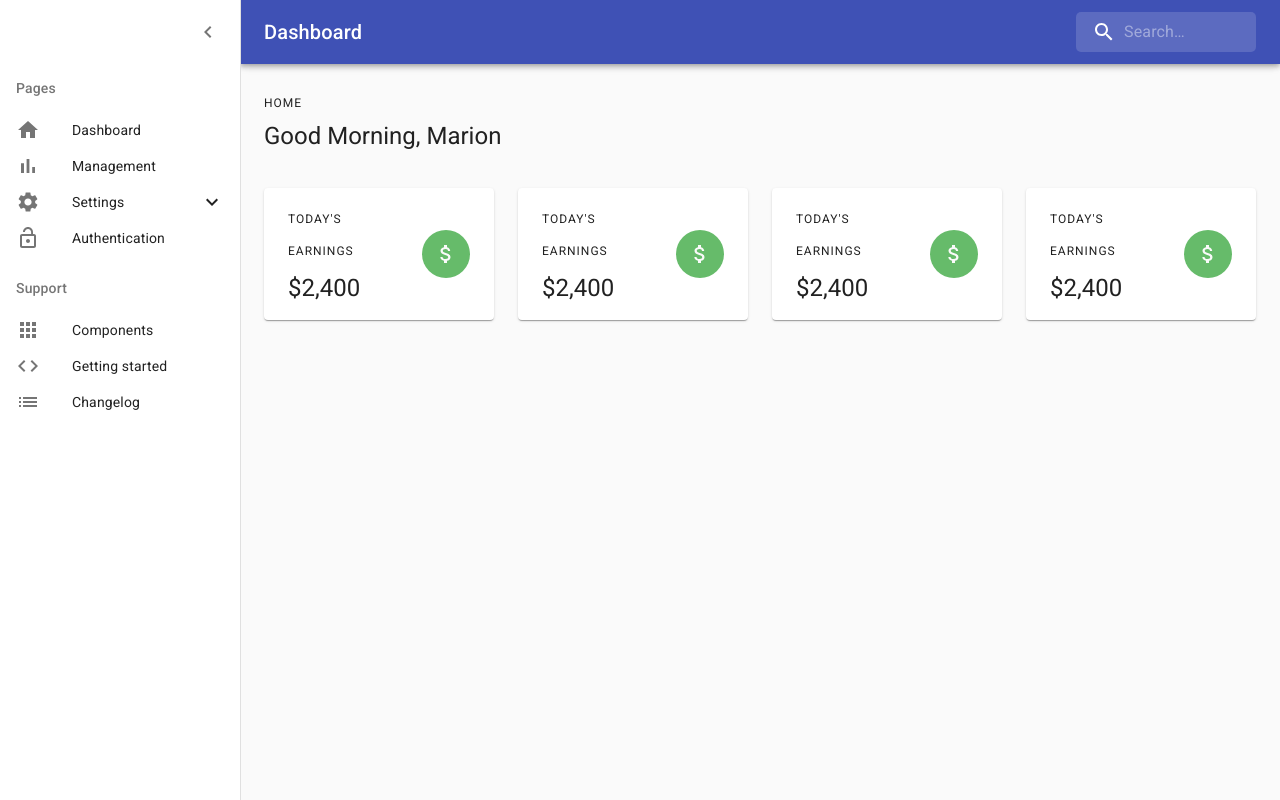
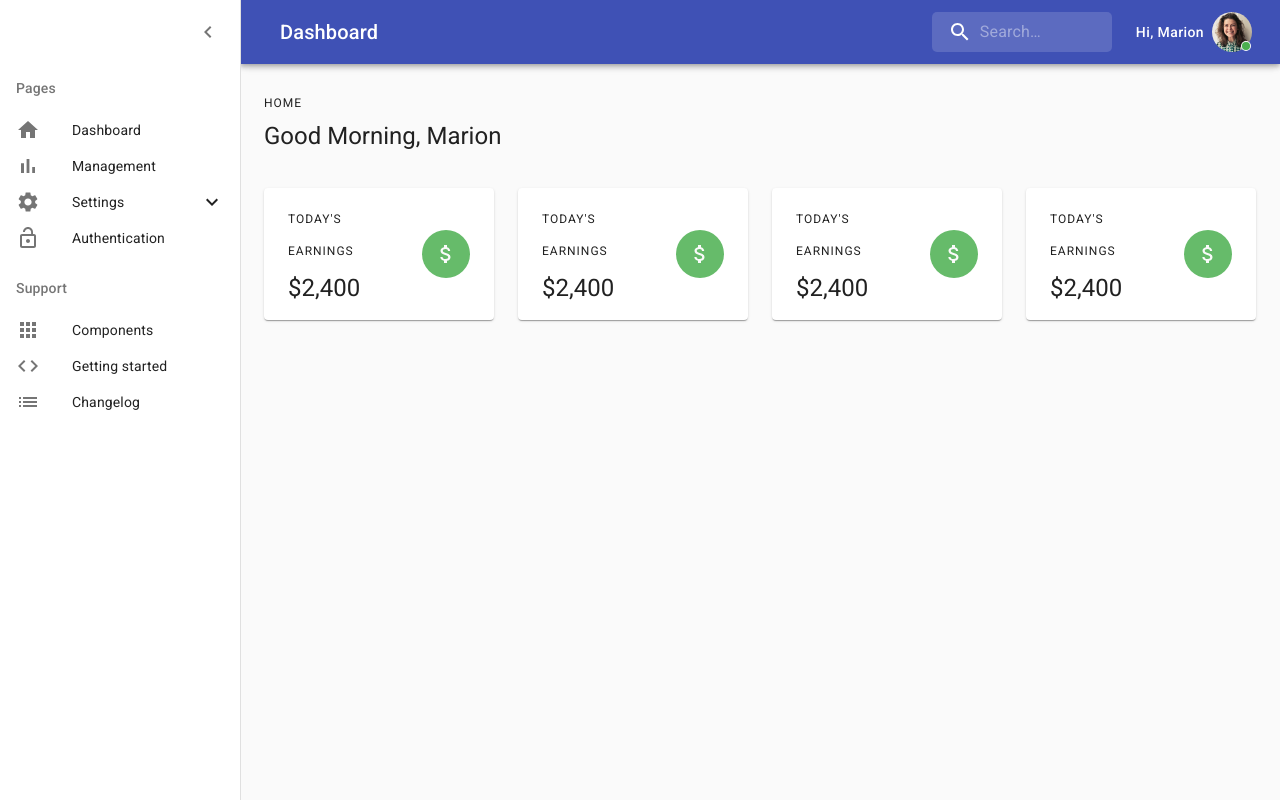
Before and after one commit to AlterClassIO/material-dashboard-react, a React (Create React App) app: page /dashboard in a window 1280 px wide. Built offline with nearby package versions, Linux system fonts and the light colour scheme.

Commit message:
refact: move part of AppBar content to distinct components

```diff
--- a/src/layouts/Admin.js
+++ b/src/layouts/Admin.js
@@ -15,6 +15,7 @@ import MenuIcon from '@material-ui/icons/Menu';
 import ChevronLeftIcon from '@material-ui/icons/ChevronLeft';
 import Typography from '@material-ui/core/Typography';
 import List from '@material-ui/core/List';
+import Grid from '@material-ui/core/Grid';
 import ListSubheader from '@material-ui/core/ListSubheader';
 import ListItem from '@material-ui/core/ListItem';
 import ListItemIcon from '@material-ui/core/ListItemIcon';
@@ -31,6 +32,7 @@ import ExpandLess from '@material-ui/icons/ExpandLess';
 import ExpandMore from '@material-ui/icons/ExpandMore';
 // core components
 import Search from '../components/Search';
+import ProfileButton from '../components/ProfileButton';
 // pages
 import Settings from '../pages/Settings';
 import Dashboard from "../pages/Dashboard";
@@ -45,11 +47,6 @@ const Layout = styled.div`
 const StyledAppBar = styled(AppBar)`
   margin-left: ${props => props.shifted ? `${drawerWidth}px` : '0'};
   width: ${props => props.shifted ? `calc(100% - ${drawerWidth}px)` : '100%'};
-`;
-const ToolbarContent = styled.div`
-  flex-grow: 1;
-  display: flex;
-  justify-content: flex-end;
 `;
 const StyledIconButton = styled(IconButton)`
   display: ${props => props.show ? 'inline-block' : 'none'};
@@ -94,6 +91,20 @@ const StyledLink = styled(Link)`
   }
 `;
 
+const GridContainer = ({ children }) => (
+  <Grid
+    container
+    spacing={2}
+    alignItems="center"
+    justify="space-between"
+  >
+    {children}
+  </Grid>
+);
+const GridItem = ({ children }) => (
+  <Grid item>{children}</Grid>
+);
+
 // main component
 const AdminLayout = ({ title = 'Dashboard' }) => {
   // state
@@ -112,12 +123,10 @@ const AdminLayout = ({ title = 'Dashboard' }) => {
   };
 
   // render component
-  const renderAppBar = () => (
-    <StyledAppBar
-      position="fixed"
-      shifted={openDrawer ? 1 : 0}
-    >
-      <Toolbar>
+  const renderLeftAppBarContent = () => (
+    <GridItem>
+      <GridContainer>
+        <GridItem>
           <StyledIconButton
             color="inherit"
             aria-label="open drawer"
@@ -127,12 +136,41 @@ const AdminLayout = ({ title = 'Dashboard' }) => {
           >
             <MenuIcon />
           </StyledIconButton>
+        </GridItem>
+        <GridItem>
           <Typography variant="h6" noWrap>
             {title}
           </Typography>
-        <ToolbarContent>
+        </GridItem>
+      </GridContainer>
+    </GridItem>
+  );
+  const renderRightAppBarContent = () => (
+    <GridItem>
+      <GridContainer>
+        <GridItem>
           <Search />
-        </ToolbarContent>
+        </GridItem>
+        <GridItem>
+          <ProfileButton
+            text="Hi, Marion"
+            alt="Marion Cotillard"
+            src="/avatar.jpg"
+          />
+        </GridItem>
+      </GridContainer>
+    </GridItem>
+  );
+  const renderAppBar = () => (
+    <StyledAppBar
+      position="fixed"
+      shifted={openDrawer ? 1 : 0}
+    >
+      <Toolbar>
+        <GridContainer>
+          {renderLeftAppBarContent()}
+          {renderRightAppBarContent()}
+        </GridContainer>
       </Toolbar>
     </StyledAppBar>
   );
```
Lines whose indentation alone changed are shown as unchanged.
